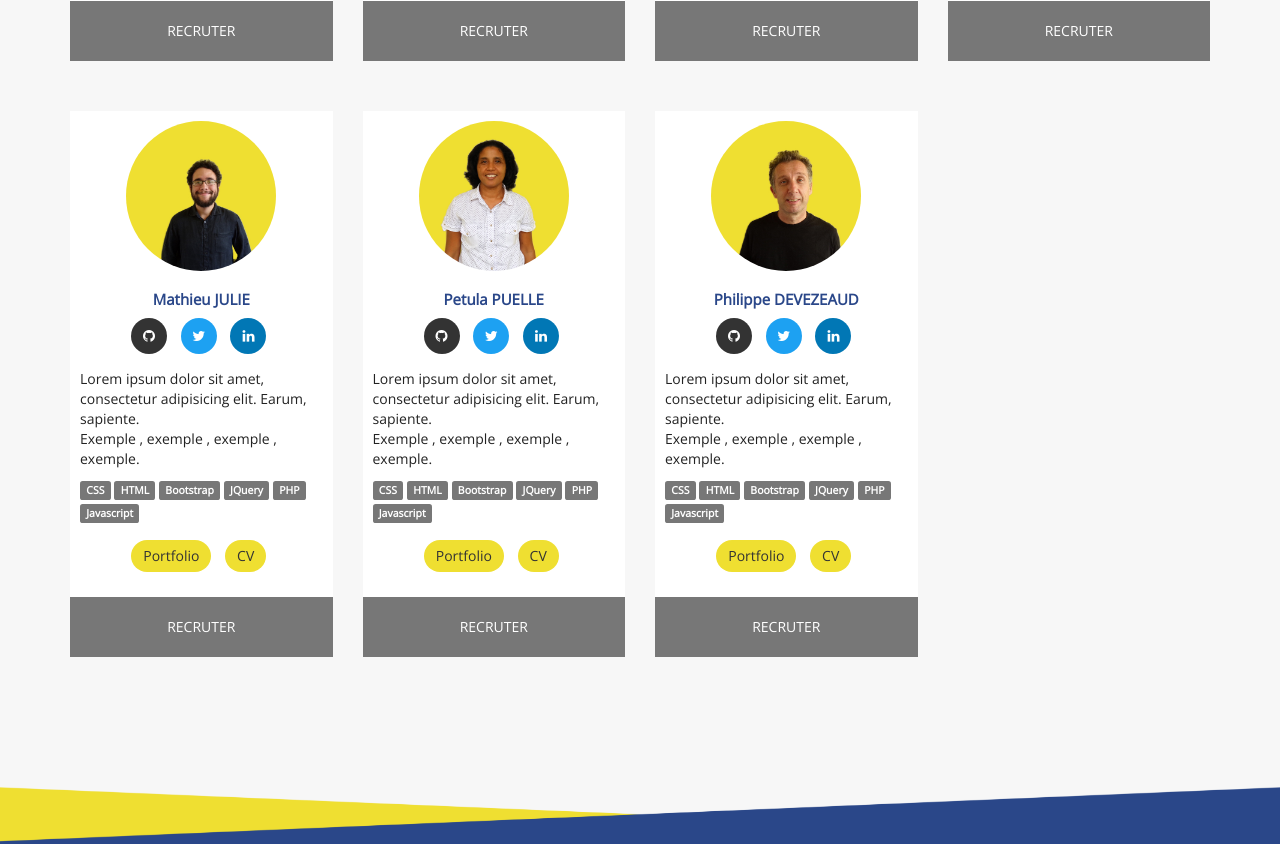
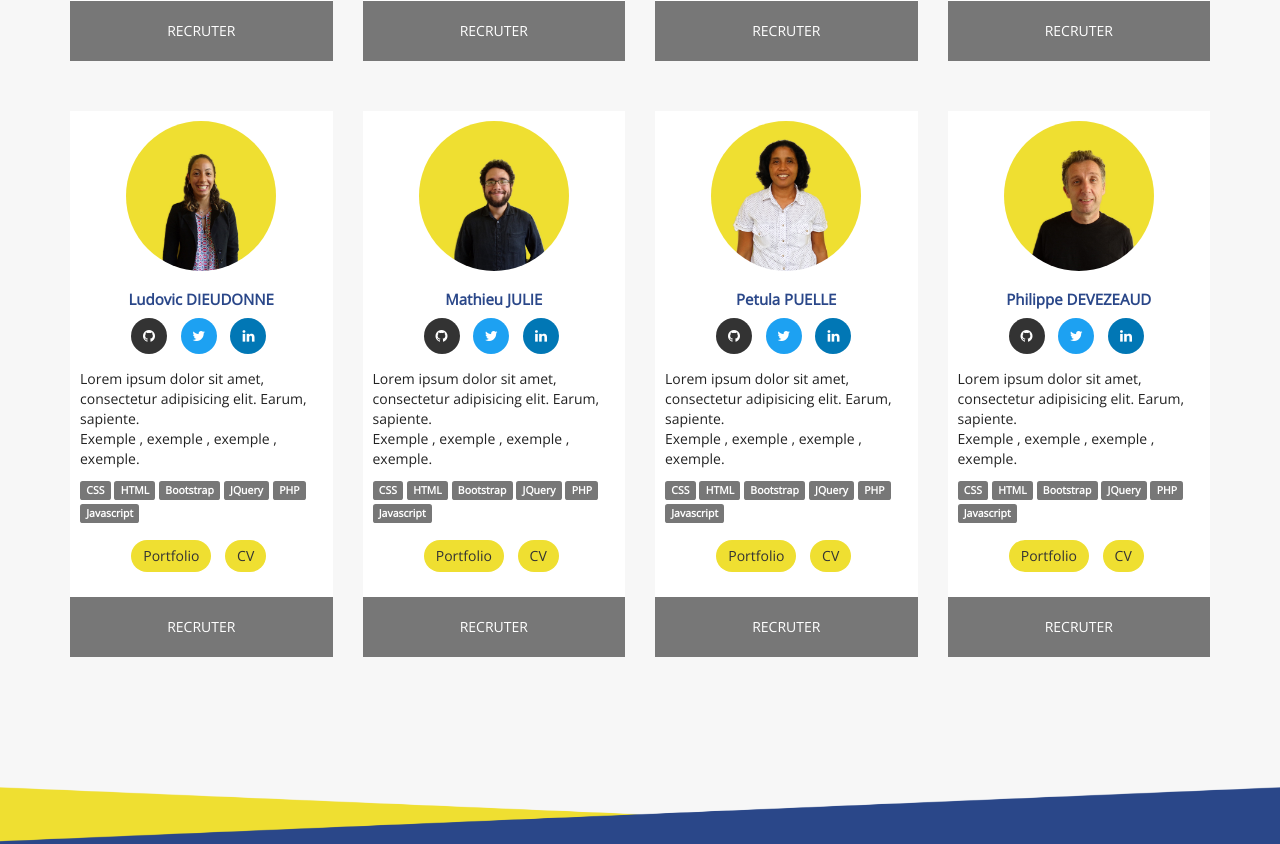
Before and after one commit to AshvinPainiaye/Plateforme-Simplon-Reunion, a PHP site: page /apprenant.php in a window 1280 px wide. Shown: the part 2125-2969 px from the top of the page. Run offline with PHP 8.4, Linux system fonts and the light colour scheme.

Commit message:
ajout apprenant

```diff
--- a/apprenant.php
+++ b/apprenant.php
@@ -590,6 +590,48 @@
                     <a href="contact-apprenant.php" target="_blank" class="btn btn-default contacter" role="button">RECRUTER</a>
                 </article>
 
+                <article class="col-md-3">
+                    <div class="background">
+                        <img src="images/apprenants/lorenza.jpg" alt="" class="img-circle center-block">
+                        <h3 class="NP">Ludovic DIEUDONNE</h3>
+                        <div class="social">
+                            <ul class="list-inline">
+                                <li>
+                                    <a href="#" class="btn btn-default github"><i class="fa fa-github fa-fw"></i> </a>
+                                </li>
+                                <li>
+                                    <a href="#" class="btn btn-default twitter"><i class="fa fa-twitter fa-fw"></i></a>
+                                </li>
+
+                                <li>
+                                    <a href="#" class="btn btn-default linkedin"><i class="fa fa-linkedin fa-fw"></i></a>
+                                </li>
+                            </ul>
+                        </div>
+
+                        <p>
+                            Lorem ipsum dolor sit amet, consectetur adipisicing elit. Earum, sapiente.
+                            <br> Exemple , exemple , exemple , exemple.
+                        </p>
+
+                        <div class="tag">
+                            <span class="label label-default">CSS</span>
+                            <span class="label label-default">HTML</span>
+                            <span class="label label-default">Bootstrap</span>
+                            <span class="label label-default">JQuery</span>
+                            <span class="label label-default">PHP</span>
+                            <span class="label label-default">Javascript</span>
+                        </div>
+
+                        <ul class="list-inline portfolio">
+                            <li><a href="#" class="btn btn-default btn-md">Portfolio</a></li>
+                            <li><a href="#" class="btn btn-default btn-md">CV</a></li>
+                        </ul>
+
+
+                    </div>
+                    <a href="contact-apprenant.php" target="_blank" class="btn btn-default contacter" role="button">RECRUTER</a>
+                </article>
 
                 <article class="col-md-3">
                     <div class="background">
```
